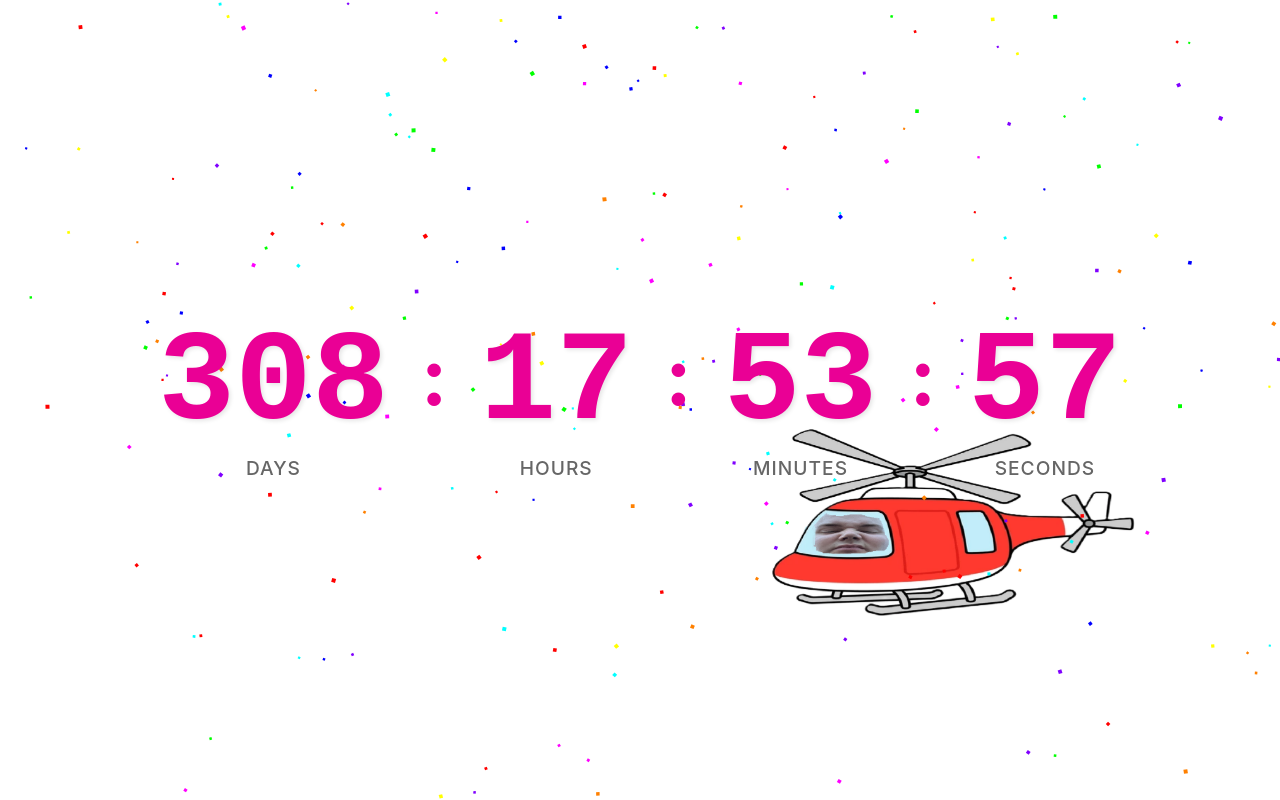
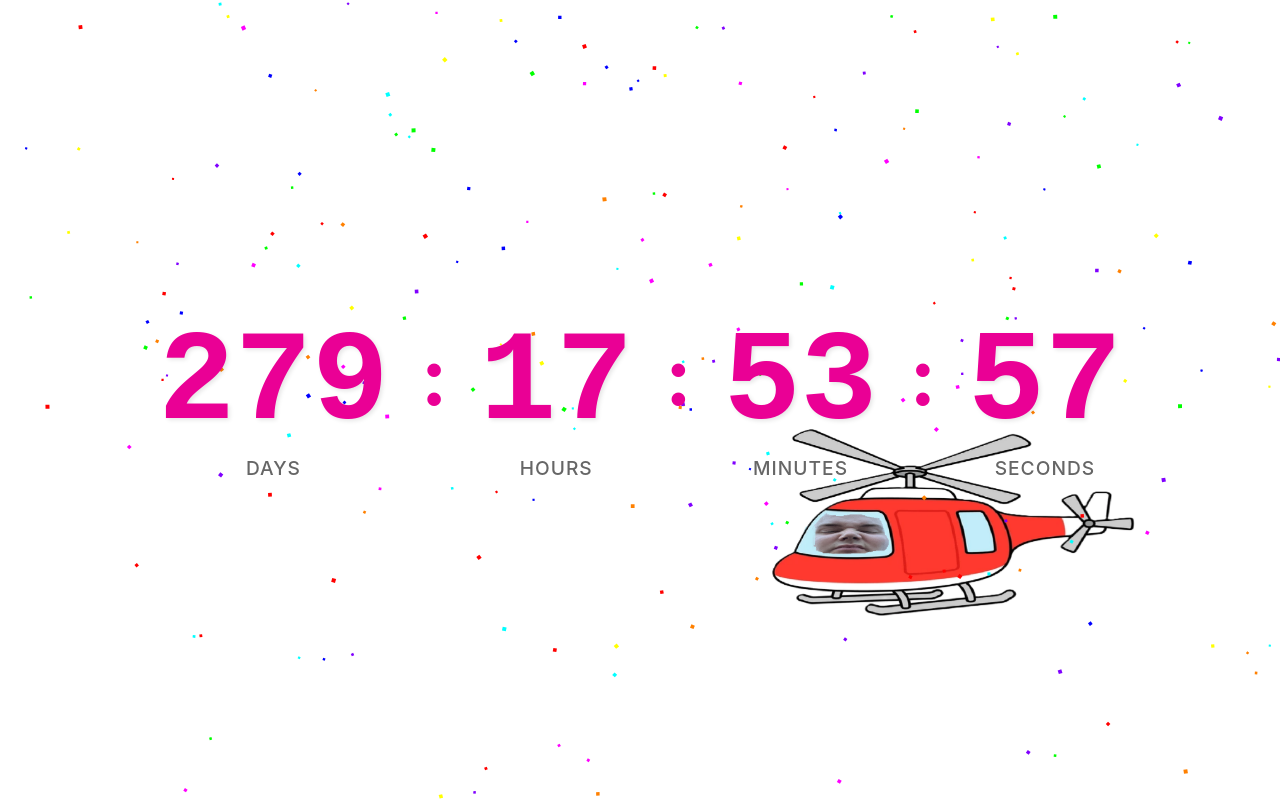
Before and after one commit to leonamotyer/countdown, a React (Vite) app: page / in a window 1280 px wide. Built offline with nearby package versions, Linux system fonts and the light colour scheme.

Commit message:
Update CountdownTimer.tsx
06-02

```diff
--- a/src/components/CountdownTimer.tsx
+++ b/src/components/CountdownTimer.tsx
@@ -11,7 +11,7 @@ const CountdownTimer: React.FC = () => {
   useEffect(() => {
     // Set target date to August 28th, 2025, 6:30 PM Mountain Standard Time
     // Create date in local time and convert to UTC properly
-    const targetDate = new Date('2026-07-01T18:30:00') // 6:30 PM MST with timezone offset
+    const targetDate = new Date('2026-06-02T18:30:00') // 6:30 PM MST with timezone offset
 
     const timer = setInterval(() => {
       const now = new Date().getTime()
```
